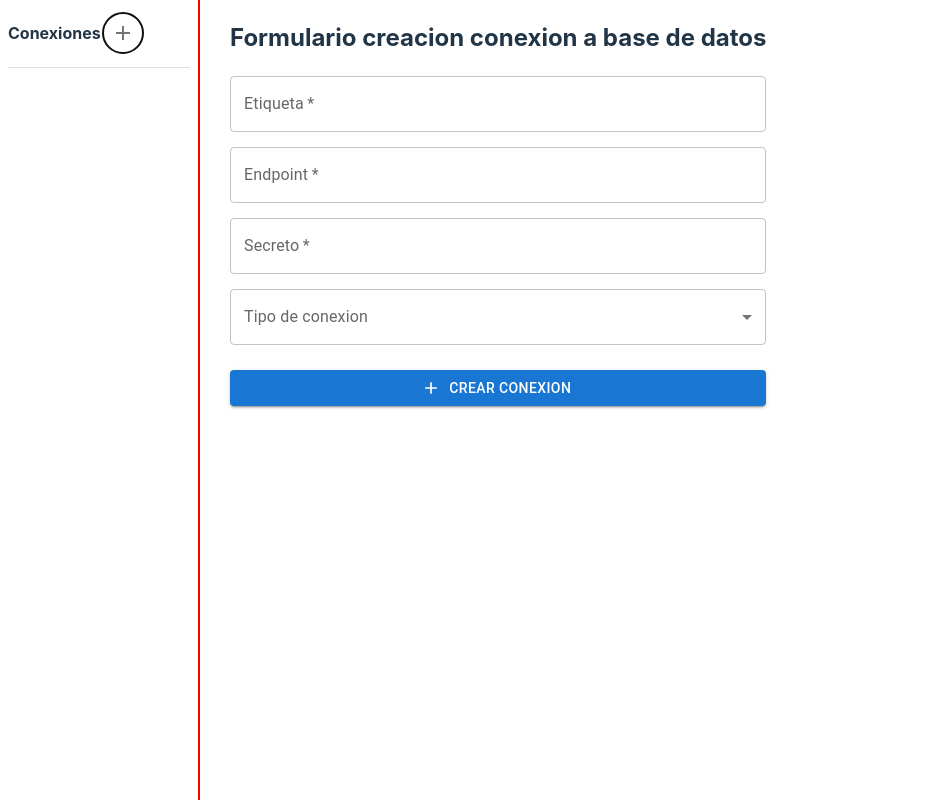
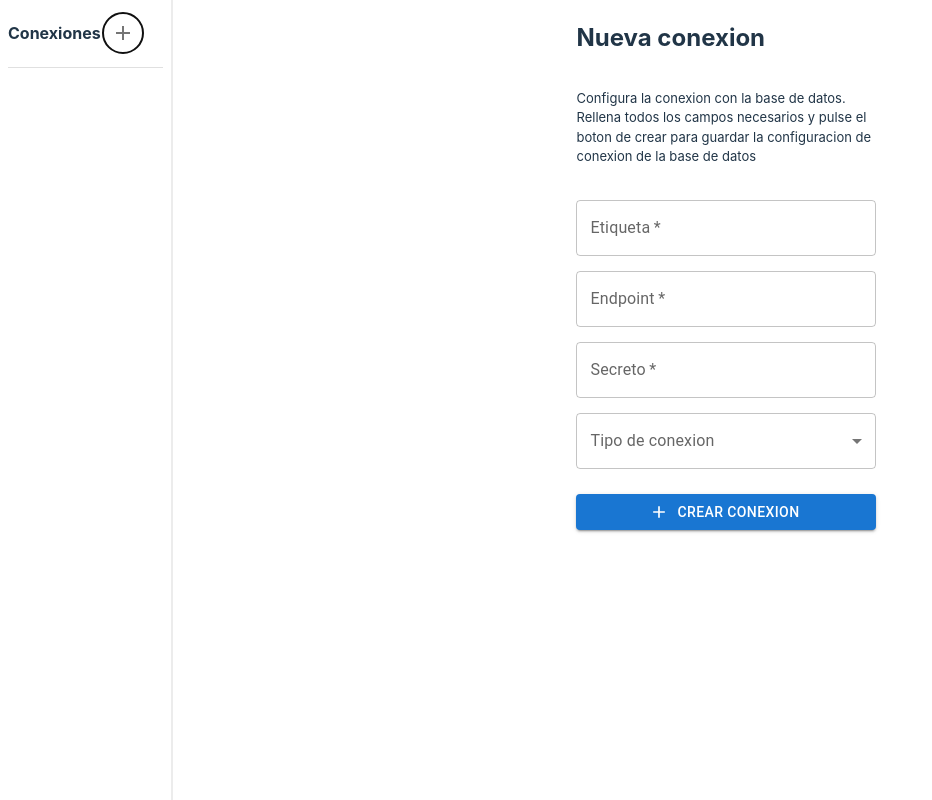
Before and after one commit to RafaelFranciscoLuqueCerezo/RafaCosmosdbExplorerDesktop, a React (Vite) app: page / in a window 1280 px wide. Both pictures are taken after a click on the button "add". Shown: the whole page, without its empty margins (0-932 px from the left). Built offline with nearby package versions, Linux system fonts and the light colour scheme.

Commit message:
preload file

```diff
--- a/electron-builder.json
+++ b/electron-builder.json
@@ -1,6 +1,7 @@
 {
     "appId":"com.rafaelfrancisco.cosmosdb-explorer",
     "files": ["dist-electron","dist-react"],
+    "extraResources" : ["dist-electron/preload.cjs"],
     "icon": "./desktopIcon.png",
     "mac":{
         "target":"dmg"
--- /dev/null
+++ b/src/electron/preload.cjs
@@ -0,0 +1,5 @@
+const { contextBridge, ipcRenderer } = require('electron');
+
+contextBridge.exposeInMainWorld("electron",{
+    saveDbConfig: (data) => ipcRenderer.invoke("form:saveDbConfig",data)
+})
--- a/src/ui/components/add-connection/AddConnection.tsx
+++ b/src/ui/components/add-connection/AddConnection.tsx
@@ -1,8 +1,8 @@
 import { Button, FormControl, InputLabel, MenuItem, Select, TextField } from "@mui/material";
-import React, { DetailedHTMLProps, FormEventHandler, FormHTMLAttributes, useCallback, useEffect, useState } from "react";
+import { useCallback, useEffect, useState } from "react";
 import AddIcon from '@mui/icons-material/Add';
 
-interface AddFormData {
+export interface AddFormData {
   label:string,
   endpoint:string,
   secret:string,
@@ -27,13 +27,17 @@ export default function AddConnectionPage(){
 
 
   useEffect(() => {
+    setLoading(false);
     }, []);
 
 
   return (
-    <div style={{padding:'0px 30px 8px 30px' }}>
-      <h2>Formulario creacion conexion a base de datos</h2>
-      <form style={{display:'flex', flexDirection:'column'}} onSubmit={createConnection}>
+    <div style={{width:'100vw',display:"flex", flexDirection:"column", alignItems:'center'}}>
+      <div style={{display:"flex", flexDirection:"column", width:"300px", textWrap:"wrap"}}>
+        <h2>Nueva conexion</h2>
+        <p style={{fontSize:"small"}}>Configura la conexion con la base de datos. Rellena todos los campos necesarios y pulse el boton de crear para guardar la configuracion de conexion de la base de datos</p>
+      </div>
+      <form style={{display:'flex',width:'300px', flexDirection:'column', marginTop:'20px'}} onSubmit={createConnection}>
         <TextField required name="label" label="Etiqueta" variant="outlined" onChange={(e:any)=>{formData.label=e.target.value}}/>
         <TextField sx={{marginTop:'15px'}} required name="endpoint" label="Endpoint" variant="outlined" onChange={(e:any)=>{formData.endpoint=e.target.value}}/>
         <TextField sx={{marginTop: '15px'}} required name="secret" label="Secreto" variant="outlined" onChange={(e:any)=>{formData.secret=e.target.value}}/>
--- a/src/ui/components/connection-info/ConnectionInfo.css
+++ b/src/ui/components/connection-info/ConnectionInfo.css
@@ -13,5 +13,5 @@
     cursor: e-resize;
     height: 100vh;
     width: 2px;
-    background-color: rgb(255, 0, 0);
+    background-color: rgb(236, 236, 236);
 }
```
Also changed, not shown: src/electron/main.ts (+6 -1 lines), src/electron/pathResolver.ts (added, +11 -0 lines).
